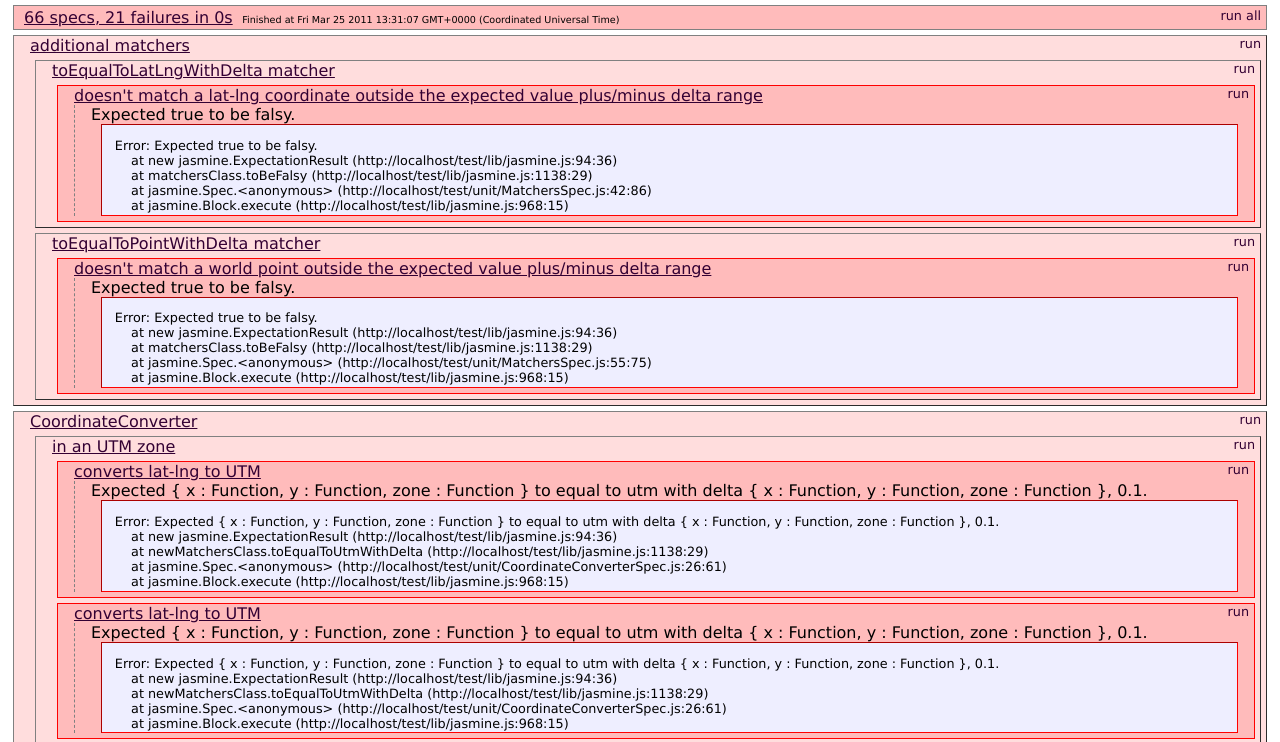
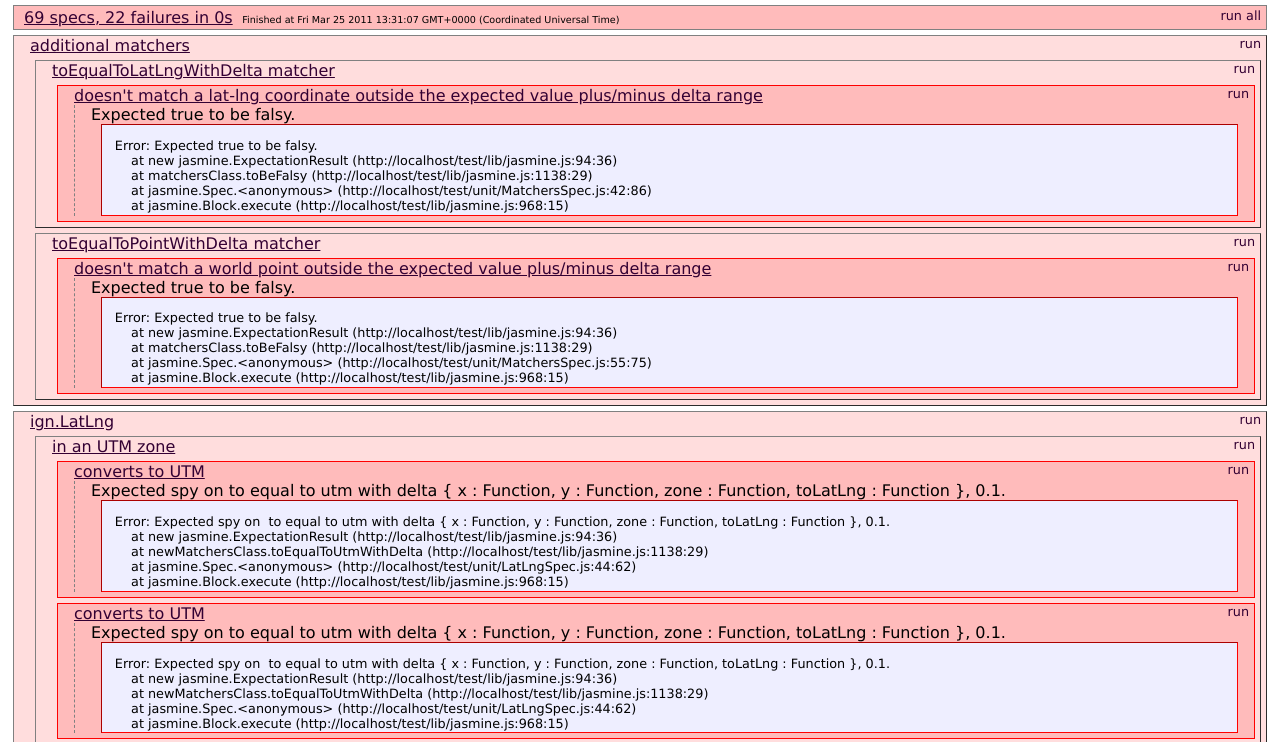
Before and after one commit to mgryszko/ign-gmaps, a plain HTML site: page test/suite.html in a window 1280 px wide. Shown: the part 37-779 px from the top of the page. Drawn offline with Linux system fonts and the light colour scheme; some packages are replaced by stand-ins of ours.

Commit message:
Extension of GMaps LatLng created with UTM conversion capability. Coordinate Converter removed as obsolete

```diff
--- a/src/ign-gmaps.js
+++ b/src/ign-gmaps.js
@@ -7,6 +7,15 @@ Proj4js.defs["EPSG:3043"] = "+proj=utm +zone=31 +ellps=GRS80 +units=m +no_defs"
 
 var gm = google.maps
 var ign = {}
+
+ign.ETRS_PROJECTION = new Proj4js.Proj("EPSG:4258")
+ign.UTM_PROJECTIONS = {
+    27: new Proj4js.Proj("EPSG:3039"),
+    28: new Proj4js.Proj("EPSG:3040"),
+    29: new Proj4js.Proj("EPSG:3041"),
+    30: new Proj4js.Proj("EPSG:3042"),
+    31: new Proj4js.Proj("EPSG:3043")
+}
 
 ign.MAP_TYPES = {
     TOPO_1000: "mapa_millon",
@@ -21,6 +30,31 @@ ign.Utm = function(x, y, zone) {
     this.zone = function() { return zone }
 }
 
+ign.Utm.prototype.toLatLng = function() {
+    var point = new Proj4js.Point(this.x(), this.y())
+    Proj4js.transform(ign.UTM_PROJECTIONS[this.zone()], ign.ETRS_PROJECTION, point)
+    return new gm.LatLng(point.y, point.x)
+}
+
+
+ign.LatLng = function(lat, lng) {
+    gm.LatLng.call(this, lat, lng)
+}
+ign.LatLng.prototype = new gm.LatLng()
+ign.LatLng.prototype.constructor = ign.LatLng
+
+ign.LatLng.createFromLatLng = function(source) {
+    return new ign.LatLng(source.lat(), source.lng())
+}
+
+ign.LatLng.prototype.toUtm = function(utmZone) {
+    var point = new Proj4js.Point(this.lng(), this.lat())
+    Proj4js.transform(ign.ETRS_PROJECTION, ign.UTM_PROJECTIONS[utmZone], point)
+
+    return new ign.Utm(point.x, point.y)
+}
+
+
 ign.Tile = function(x, y, scale, utmZone) {
     this.x = function() { return x }
     this.y = function() { return y }
@@ -30,9 +64,8 @@ ign.Tile = function(x, y, scale, utmZone) {
 
 ign.Tile.SIZE_IN_PX = 256
 
-ign.Tile.createForLatLng = function (latLng, scale, utmZone) {
-    var coordConverter = CoordinateConverter.createForUtmZone(utmZone)
-    var utm = coordConverter.latLngToUtm(latLng)
+ign.Tile.createForLatLng = function(latLng, scale, utmZone) {
+    var utm = ign.LatLng.createFromLatLng(latLng).toUtm(utmZone)
 
     return new ign.Tile(
         Math.floor(utm.x() / (scale * ign.Tile.SIZE_IN_PX)),
@@ -71,49 +104,18 @@ ign.Tile.prototype.toString = function() {
 }
 
 
-function CoordinateConverter(utmZone) {
-    var etrsProjection = new Proj4js.Proj("EPSG:4258")
-    var utmProjections = {
-        27: new Proj4js.Proj("EPSG:3039"),
-        28: new Proj4js.Proj("EPSG:3040"),
-        29: new Proj4js.Proj("EPSG:3041"),
-        30: new Proj4js.Proj("EPSG:3042"),
-        31: new Proj4js.Proj("EPSG:3043")
-    }
-
-    this.latLngToUtm = function(latLng) {
-        var point = new Proj4js.Point(latLng.lng(), latLng.lat())
-        Proj4js.transform(etrsProjection, utmProjections[utmZone], point)
-
-        return new ign.Utm(point.x, point.y)
-    }
-
-    this.utmToLatLng = function(utm) {
-        var point = new Proj4js.Point(utm.x(), utm.y())
-        Proj4js.transform(utmProjections[utmZone], etrsProjection, point)
-
-        return new gm.LatLng(point.y, point.x)
-    }
-}
-
-CoordinateConverter.createForUtmZone = function(utmZone) {
-    return new CoordinateConverter(utmZone)
-}
-
-
 function IgnProjection(config) {
     var utmZone = config.utmZone
     var originTileLatLng = config.originTileLatLng
     var tileScaleForBaseZoom = config.tileScaleForBaseZoom
 
-    var coordConverter = CoordinateConverter.createForUtmZone(utmZone)
     var originUtm = function() {
         var originTile = ign.Tile.createForLatLng(originTileLatLng, tileScaleForBaseZoom, utmZone)
         return originTile.upperLeftPixelUtm()
     }()
 
     this.fromLatLngToPoint = function(latLng) {
-        var utm = coordConverter.latLngToUtm(latLng)
+        var utm = ign.LatLng.createFromLatLng(latLng).toUtm(utmZone)
         return new gm.Point(
             (utm.x() - originUtm.x()) / tileScaleForBaseZoom,
             (originUtm.y() - utm.y()) / tileScaleForBaseZoom
@@ -123,9 +125,10 @@ function IgnProjection(config) {
     this.fromPointToLatLng = function(worldPoint) {
         var utm = new ign.Utm(
             worldPoint.x * tileScaleForBaseZoom + originUtm.x(),
-            originUtm.y() - worldPoint.y * tileScaleForBaseZoom
+            originUtm.y() - worldPoint.y * tileScaleForBaseZoom,
+            utmZone
         )
-        return coordConverter.utmToLatLng(utm)
+        return utm.toLatLng()
     }
 }
 
--- a/test/suite.html
+++ b/test/suite.html
@@ -16,8 +16,8 @@
 
     <script src="unit/MatchersSpec.js"></script>
     <script src="unit/UtmSpec.js"></script>
+    <script src="unit/LatLngSpec.js"></script>
     <script src="unit/TileSpec.js"></script>
-    <script src="unit/CoordinateConverterSpec.js"></script>
     <script src="unit/IgnProjectionSpec.js"></script>
     <script src="unit/IgnMapOptionsSpec.js"></script>
     <script src="unit/IgnMapFactorySpec.js"></script>
--- a/test/unit/CoordinateConverterSpec.js
+++ /dev/null
@@ -1,62 +0,0 @@
-describe("CoordinateConverter", function() {
-    beforeEach(function() {
-        this.addMatchers({
-            toEqualToUtmWithDelta: toEqualToUtmWithDelta,
-            toEqualToLatLngWithDelta: toEqualToLatLngWithDelta
-        })
-    })
-
-    context("in an UTM zone", function () {
-        var utmZones = $R(27, 31)
-
-        var points = {
-            27: {latLng: new gm.LatLng(39.0, -24.0), utm: new ign.Utm(240199.81, 4321059.12)},
-            28: {latLng: new gm.LatLng(40.0, -17.0), utm: new ign.Utm(329274.51, 4429672.97)},
-            29: {latLng: new gm.LatLng(41.0, -10.0), utm: new ign.Utm(415897.87, 4539238.59)},
-            30: {latLng: new gm.LatLng(42.0, -3.0), utm: new ign.Utm(500000, 4649776.22)},
-            31: {latLng: new gm.LatLng(43.0, 4.0), utm: new ign.Utm(581508.65, 4761299.93)}
-        }
-
-        utmZones.each(function(utmZone) {
-            var converter = new CoordinateConverter(utmZone)
-
-            var point = points[utmZone]
-
-            it("converts lat-lng to UTM", function() {
-                expect(converter.latLngToUtm(point.latLng)).toEqualToUtmWithDelta(point.utm, 0.1)
-            })
-            it("converts UTM to lat-lng", function() {
-                expect(converter.utmToLatLng(point.utm)).toEqualToLatLngWithDelta(point.latLng, 0.000001)
-            })
-        })
-    })
-
-    context("in the UTM 30N zone", function () {
-        var converter = new CoordinateConverter(30)
-
-        context("on the geobounds of Spain", function() {
-            var spainBounds30NZoneLimit = [
-                {latLng: new gm.LatLng(44.0, -6.0), utm: new ign.Utm(259473.68, 4876249.13)},
-                {latLng: new gm.LatLng(44.0, 0.0), utm: new ign.Utm(740526.32, 4876249.13)},
-                {latLng: new gm.LatLng(35.0, 0.0), utm: new ign.Utm(773798.10, 3877156.69)},
-                {latLng: new gm.LatLng(35.0, -6.0), utm: new ign.Utm(226201.90, 3877156.69)}
-            ]
-            var spainBoundsOutsize30NZone = [
-                {latLng: new gm.LatLng(44.0, -7.0), utm: new ign.Utm(179294.18, 4879655.84)},
-                {latLng: new gm.LatLng(44.0, 1.0), utm: new ign.Utm(820705.82, 4879655.84)},
-                {latLng: new gm.LatLng(35.0, 1.0), utm: new ign.Utm(865108.81, 3880360.15)},
-                {latLng: new gm.LatLng(35.0, -7.0), utm: new ign.Utm(134891.19, 3880360.15)}
-            ]
-            var points = spainBounds30NZoneLimit.concat(spainBoundsOutsize30NZone)
-
-            points.each(function(point) {
-                it("converts lat-lng to UTM", function() {
-                    expect(converter.latLngToUtm(point.latLng)).toEqualToUtmWithDelta(point.utm, 0.1)
-                })
-                it("converts UTM to lat-lng", function() {
-                    expect(converter.utmToLatLng(point.utm)).toEqualToLatLngWithDelta(point.latLng, 0.000001)
-                })
-            })
-        })
-    })
-})
--- a/test/unit/IgnProjectionSpec.js
+++ b/test/unit/IgnProjectionSpec.js
@@ -15,11 +15,9 @@ describe("IgnProjection", function() {
             context("the most upper left pixel of the origin tile corresponds to the Google Maps world origin", function() {
                 var originTileLatLng = new gm.LatLng(44.0, -7.0)
 
-                var coordConverter
                 var projection
 
                 beforeEach(function() {
-                    coordConverter = CoordinateConverter.createSpyForUtmZone()
                     var originTile = new ign.Tile(2, 74, tileScale, utmZone)
                     spyOn(ign.Tile, "createForLatLng").andReturn(originTile)
                     spyOn(originTile, "upperLeftPixelUtm").andReturn(new ign.Utm(131072, 4915200))
@@ -30,52 +28,51 @@ describe("IgnProjection", function() {
                         originTileLatLng: originTileLatLng
                     })
 
-                    CoordinateConverter.expectSpyCreatedForUtmZone(utmZone)
                     expect(ign.Tile.createForLatLng).toHaveBeenCalledWith(originTileLatLng, tileScale, utmZone)
                 })
 
                 it("maps a lan-lng east and south from the origin tile to a world point with positive coordinates", function() {
-                    testLatLngToPoint(new gm.LatLng(43.0, -3.0), new ign.Utm(500000, 4760814.796173),
+                    testLatLngToPoint(new gm.LatLng(43.0, -3.0), new ign.Utm(500000, 4760814.796173, utmZone),
                             new gm.Point(1441.125, 603.067202))
                 })
 
                 it("negative world coordinates are possible", function() {
-                    testLatLngToPoint(new gm.LatLng(44.296377, -7.624554), new ign.Utm(131071, 4915201),
+                    testLatLngToPoint(new gm.LatLng(44.296377, -7.624554), new ign.Utm(131071, 4915201, utmZone),
                             new gm.Point(-0.003906, -0.003906))
                 })
 
                 function testLatLngToPoint(latLng, utm, expWorldPoint) {
-                    coordConverter.latLngToUtm.andReturn(utm)
+                    var ignLatLng = jasmine.createSpyObj(ign.LatLng, ["toUtm"])
+                    spyOn(ign.LatLng, "createFromLatLng").andReturn(ignLatLng)
+                    ignLatLng.toUtm.andReturn(utm)
 
                     var worldPoint = projection.fromLatLngToPoint(latLng)
 
                     expect(worldPoint).toEqualToPointWithDelta(expWorldPoint, 0.000001)
-                    expect(coordConverter.latLngToUtm).toHaveBeenCalledWith(latLng)
+                    expect(ign.LatLng.createFromLatLng).toHaveBeenCalledWith(latLng)
+                    expect(ignLatLng.toUtm).toHaveBeenCalledWith(utm.zone())
                 }
 
+                it("1 tile pixel corresponds to 1 world point", function() {
+                    var ignLatLng = jasmine.createSpyObj(ign.LatLng, ["toUtm"])
+                    spyOn(ign.LatLng, "createFromLatLng").andReturn(ignLatLng)
+                    var dummyLatLng = new gm.LatLng(0, 0)
+                    var utm = new ign.Utm(131072, 4915200)
+                    var utmOnePxAway = new ign.Utm(utm.x() + tileScale, utm.y() + tileScale)
+
+                    ignLatLng.toUtm.andReturn(utm)
+                    var worldPoint = projection.fromLatLngToPoint(dummyLatLng)
+                    ignLatLng.toUtm.andReturn(utmOnePxAway)
+                    var worldPointOnePxAway = projection.fromLatLngToPoint(dummyLatLng)
+
+                    var pointDelta = new gm.Point(worldPointOnePxAway.x - worldPoint.x, worldPointOnePxAway.y - worldPoint.y)
+                    expect(pointDelta).toEqual(new gm.Point(1, -1))
+                })
+
                 it("maps a world point with positive coordinates to lat-lng east and south from the origin tile", function() {
-                    coordConverter.utmToLatLng.andReturn(new gm.LatLng(43.000155, -3.000393))
-
                     var latLng = projection.fromPointToLatLng(new gm.Point(1441, 603))
 
                     expect(latLng).toEqualToLatLngWithDelta(new gm.LatLng(43.000155, -3.000393), 0.000001)
-
-                    expect(coordConverter.utmToLatLng.mostRecentCall.args[0].x()).toEqual(499968)
-                    expect(coordConverter.utmToLatLng.mostRecentCall.args[0].y()).toEqual(4760832)
-                })
-
-                it("1 tile pixel corresponds to 1 world point", function() {
-                    var latLng = new gm.LatLng(44.296377, -7.624554)
-                    var utm = new ign.Utm(131072, 4915200)
-                    var utmOnePxAway = new ign.Utm(utm.x() + tileScale, utm.y() + tileScale)
-
-                    coordConverter.latLngToUtm.andReturn(utm)
-                    var worldPoint = projection.fromLatLngToPoint(latLng)
-                    coordConverter.latLngToUtm.andReturn(utmOnePxAway)
-                    var worldPointOnePxAway = projection.fromLatLngToPoint(latLng)
-
-                    var pointDelta = new gm.Point(worldPointOnePxAway.x - worldPoint.x, worldPointOnePxAway.y - worldPoint.y)
-                    expect(pointDelta).toEqual(new gm.Point(1, -1))
                 })
             })
         })
--- /dev/null
+++ b/test/unit/LatLngSpec.js
@@ -0,0 +1,74 @@
+describe("ign.LatLng", function() {
+    beforeEach(function() {
+        this.addMatchers({
+            toEqualToLatLngWithDelta: toEqualToLatLngWithDelta,
+            toEqualToUtmWithDelta: toEqualToUtmWithDelta
+        })
+    })
+
+    it("can be created with spherical coordinates", function () {
+        var latLng = new ign.LatLng(43.0, -3.0)
+
+        expect(latLng.lat()).toEqual(43.0)
+        expect(latLng.lng()).toEqual(-3.0)
+    })
+
+    it("can be created from GMaps lat-lng", function () {
+        var gmLatLng = new gm.LatLng(43.0, -3.0)
+
+        var ignLatLng = ign.LatLng.createFromLatLng(gmLatLng)
+
+        expect(ignLatLng.constructor).toEqual(ign.LatLng)
+        expect(ignLatLng).toEqualToLatLngWithDelta(gmLatLng, 0)
+    })
+
+    it("is interchangeable with GMaps lat-lng and vice-versa", function () {
+        var gmLatLng = new gm.LatLng(43.0, -3.0)
+        var ignLatLng = new ign.LatLng(43.0, -3.0)
+
+        expect(ignLatLng.equals(gmLatLng)).toBeTruthy()
+        expect(gmLatLng.equals(ignLatLng)).toBeTruthy()
+    })
+
+    context("in an UTM zone", function () {
+        var points = [
+            {latLng: new ign.LatLng(39.0, -24.0), utm: new ign.Utm(240199.81, 4321059.12, 27)},
+            {latLng: new ign.LatLng(40.0, -17.0), utm: new ign.Utm(329274.51, 4429672.97, 28)},
+            {latLng: new ign.LatLng(41.0, -10.0), utm: new ign.Utm(415897.87, 4539238.59, 29)},
+            {latLng: new ign.LatLng(42.0, -3.0), utm: new ign.Utm(500000, 4649776.22, 30)},
+            {latLng: new ign.LatLng(43.0, 4.0), utm: new ign.Utm(581508.65, 4761299.93, 31)}
+        ]
+
+        points.each(function(point) {
+            it("converts to UTM", function() {
+                expect(point.latLng.toUtm(point.utm.zone())).toEqualToUtmWithDelta(point.utm, 0.1)
+            })
+        })
+    })
+
+    context("in the UTM 30N zone", function () {
+        var utmZone = 30
+
+        context("on the geobounds of Spain", function() {
+            var spainBounds30NZoneLimit = [
+                {latLng: new ign.LatLng(44.0, -6.0), utm: new ign.Utm(259473.68, 4876249.13, utmZone)},
+                {latLng: new ign.LatLng(44.0, 0.0), utm: new ign.Utm(740526.32, 4876249.13, utmZone)},
+                {latLng: new ign.LatLng(35.0, 0.0), utm: new ign.Utm(773798.10, 3877156.69, utmZone)},
+                {latLng: new ign.LatLng(35.0, -6.0), utm: new ign.Utm(226201.90, 3877156.69, utmZone)}
+            ]
+            var spainBoundsOutsize30NZone = [
+                {latLng: new ign.LatLng(44.0, -7.0), utm: new ign.Utm(179294.18, 4879655.84, utmZone)},
+                {latLng: new ign.LatLng(44.0, 1.0), utm: new ign.Utm(820705.82, 4879655.84, utmZone)},
+                {latLng: new ign.LatLng(35.0, 1.0), utm: new ign.Utm(865108.81, 3880360.15, utmZone)},
+                {latLng: new ign.LatLng(35.0, -7.0), utm: new ign.Utm(134891.19, 3880360.15, utmZone)}
+            ]
+            var points = spainBounds30NZoneLimit.concat(spainBoundsOutsize30NZone)
+
+            points.each(function(point) {
+                it("converts to URM", function() {
+                    expect(point.latLng.toUtm(point.utm.zone())).toEqualToUtmWithDelta(point.utm, 0.1)
+                })
+            })
+        })
+    })
+ })
--- a/test/unit/TileSpec.js
+++ b/test/unit/TileSpec.js
@@ -18,14 +18,16 @@ describe("Tile", function() {
     })
 
     it("can be created with scale and UTM zone from lat-lng", function () {
-        var coordConverter = CoordinateConverter.createSpyForUtmZone()
-        coordConverter.latLngToUtm.andReturn(new ign.Utm(179294.18, 4879655.84))
+        var ignLatLng = jasmine.createSpyObj(ign.LatLng, ["toUtm"])
+        spyOn(ign.LatLng, "createFromLatLng").andReturn(ignLatLng)
+        ignLatLng.toUtm.andReturn(new ign.Utm(179294.18, 4879655.84, utmZone))
 
         var latLng = new gm.LatLng(44.0, -7.0)
 
         expect(ign.Tile.createForLatLng(latLng, scale, utmZone)).toEqualToTile(new ign.Tile(2, 74, scale, utmZone))
-        CoordinateConverter.expectSpyCreatedForUtmZone(utmZone)
-        expect(coordConverter.latLngToUtm).toHaveBeenCalledWith(latLng)
+
+        expect(ign.LatLng.createFromLatLng).toHaveBeenCalledWith(latLng)
+        expect(ignLatLng.toUtm).toHaveBeenCalledWith(utmZone)
     })
 
     it("calculates UTM of the upper left pixel", function () {
@@ -40,6 +42,7 @@ describe("Tile", function() {
             8: new ign.Tile(512, 19199, 1, utmZone)
         }
 
+        // TODO must it be a hash?
         $H(expTilesForZoom).keys().each(function(zoom) {
             it("spawns a tile having same upper pixel UTM", function () {
                 expect(tile.spawnTileForGMapsZoom(zoom)).toEqualToTile(expTilesForZoom[zoom])
--- a/test/unit/UtmSpec.js
+++ b/test/unit/UtmSpec.js
@@ -1,4 +1,10 @@
 describe("Utm", function() {
+    beforeEach(function() {
+        this.addMatchers({
+            toEqualToLatLngWithDelta: toEqualToLatLngWithDelta
+        })
+    })
+
     it("can be created with planar coordinates and zone", function () {
         var utm = new ign.Utm(500000, 4300000, 30)
 
@@ -6,4 +12,46 @@ describe("Utm", function() {
         expect(utm.y()).toEqual(4300000)
         expect(utm.zone()).toEqual(30)
     })
+
+    context("in an UTM zone", function () {
+        var points = [
+            {latLng: new gm.LatLng(39.0, -24.0), utm: new ign.Utm(240199.81, 4321059.12, 27)},
+            {latLng: new gm.LatLng(40.0, -17.0), utm: new ign.Utm(329274.51, 4429672.97, 28)},
+            {latLng: new gm.LatLng(41.0, -10.0), utm: new ign.Utm(415897.87, 4539238.59, 29)},
+            {latLng: new gm.LatLng(42.0, -3.0), utm: new ign.Utm(500000, 4649776.22, 30)},
+            {latLng: new gm.LatLng(43.0, 4.0), utm: new ign.Utm(581508.65, 4761299.93, 31)}
+        ]
+
+        points.each(function(point) {
+            it("converts to lat-lng", function() {
+                expect(point.utm.toLatLng()).toEqualToLatLngWithDelta(point.latLng, 0.000001)
+            })
+        })
+    })
+
+    context("in the UTM 30N zone", function () {
+        var utmZone = 30
+
+        context("on the geobounds of Spain", function() {
+            var spainBounds30NZoneLimit = [
+                {latLng: new gm.LatLng(44.0, -6.0), utm: new ign.Utm(259473.68, 4876249.13, utmZone)},
+                {latLng: new gm.LatLng(44.0, 0.0), utm: new ign.Utm(740526.32, 4876249.13, utmZone)},
+                {latLng: new gm.LatLng(35.0, 0.0), utm: new ign.Utm(773798.10, 3877156.69, utmZone)},
+                {latLng: new gm.LatLng(35.0, -6.0), utm: new ign.Utm(226201.90, 3877156.69, utmZone)}
+            ]
+            var spainBoundsOutsize30NZone = [
+                {latLng: new gm.LatLng(44.0, -7.0), utm: new ign.Utm(179294.18, 4879655.84, utmZone)},
+                {latLng: new gm.LatLng(44.0, 1.0), utm: new ign.Utm(820705.82, 4879655.84, utmZone)},
+                {latLng: new gm.LatLng(35.0, 1.0), utm: new ign.Utm(865108.81, 3880360.15, utmZone)},
+                {latLng: new gm.LatLng(35.0, -7.0), utm: new ign.Utm(134891.19, 3880360.15, utmZone)}
+            ]
+            var points = spainBounds30NZoneLimit.concat(spainBoundsOutsize30NZone)
+
+            points.each(function(point) {
+                it("converts to lat-lng", function() {
+                    expect(point.utm.toLatLng()).toEqualToLatLngWithDelta(point.latLng, 0.000001)
+                })
+            })
+        })
+    })
 })
--- a/test/util/spy-helpers.js
+++ /dev/null
@@ -1,10 +0,0 @@
-CoordinateConverter.createSpyForUtmZone = function() {
-    var converter = jasmine.createSpyObj(CoordinateConverter, ["latLngToUtm", "utmToLatLng"])
-    spyOn(CoordinateConverter, "createForUtmZone").andReturn(converter)
-
-    return converter
-}
-
-CoordinateConverter.expectSpyCreatedForUtmZone = function(utmZone) {
-    expect(CoordinateConverter.createForUtmZone).toHaveBeenCalledWith(utmZone)
-}
```
Also changed, not shown: test/unit/IgnMapOptionsSpec.js (+1 -0 lines).
